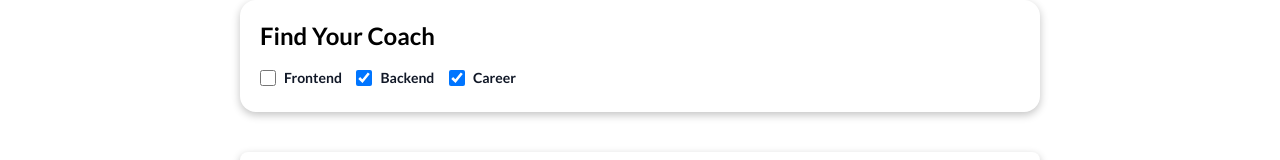
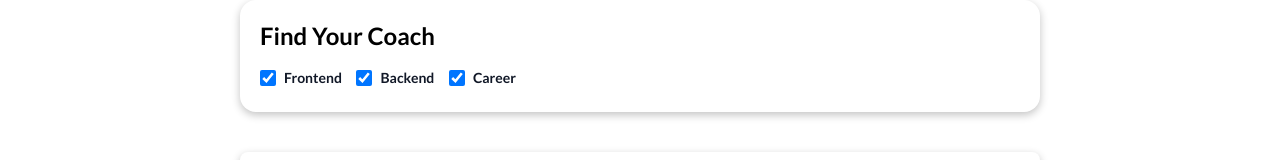
Before and after one commit to fluoz/find-a-coach, a Vue app: page /coaches in a window 1280 px wide. Shown: the part 128-288 px from the top of the page. Built offline with nearby package versions, Linux system fonts and the light colour scheme; no server answers; the HTML template or start-up script is replaced by a standard one.

Commit message:
add filter function

```diff
--- a/src/App.vue
+++ b/src/App.vue
@@ -1,5 +1,12 @@
 <script setup>
+import { onMounted } from "@vue/runtime-core";
 import TheNavbar from "./components/UI/TheNavbar.vue";
+import { useCoachStore } from "./stores/coachsApi";
+
+const coaches = useCoachStore();
+onMounted(() => {
+  coaches.getCoachData();
+});
 </script>
 
 <template>
--- a/src/components/Home/FindCoach.vue
+++ b/src/components/Home/FindCoach.vue
@@ -7,7 +7,7 @@
           <input
             id="frontend"
             type="checkbox"
-            value=""
+            v-model="frontend"
             class="w-4 h-4 text-blue-600 bg-gray-100 rounded border-gray-300"
           />
           <label for="frontend" class="ml-2 font-semibold text-sm text-gray-900"
@@ -19,7 +19,7 @@
             checked
             id="backend"
             type="checkbox"
-            value=""
+            v-model="backend"
             class="w-4 h-4 text-blue-600 bg-gray-100 rounded border-gray-300"
           />
           <label for="backend" class="ml-2 font-semibold text-sm text-gray-900"
@@ -31,7 +31,7 @@
             checked
             id="career"
             type="checkbox"
-            value=""
+            v-model="career"
             class="w-4 h-4 text-blue-600 bg-gray-100 rounded border-gray-300"
           />
           <label for="career" class="ml-2 font-semibold text-sm text-gray-900"
@@ -43,4 +43,27 @@
   </div>
 </template>
 
-<style scoped></style>
+<script setup>
+import { ref, watch } from "vue";
+const props = defineProps({
+  frontend: {
+    type: Boolean,
+  },
+  backend: {
+    type: Boolean,
+  },
+  career: {
+    type: Boolean,
+  },
+});
+
+const frontend = ref(props.frontend);
+const backend = ref(props.backend);
+const career = ref(props.career);
+
+const emit = defineEmits(["checkboxes"]);
+
+watch([frontend, backend, career], () => {
+  emit("checkboxes", { frontend, backend, career });
+});
+</script>
--- a/src/components/Home/TheCoachs.vue
+++ b/src/components/Home/TheCoachs.vue
@@ -10,7 +10,7 @@
       <div class="mt-4">
         <ul>
           <the-lists
-            v-for="coach in coaches"
+            v-for="coach in filteredCoaches"
             :data="coach"
             :key="coach.id"
           ></the-lists>
@@ -22,9 +22,28 @@
 
 <script setup>
 import { useCoachStore } from "../../stores/coachsApi.js";
-import { computed } from "@vue/reactivity";
+import { computed, toRefs, ref } from "@vue/reactivity";
 import TheLists from "./TheLists.vue";
+import { inject, watch } from "@vue/runtime-core";
+
+const frontend = inject("frontend");
+const backend = inject("backend");
+const career = inject("career");
 
 const coachStore = useCoachStore();
 const coaches = computed(() => coachStore.data);
+const filteredCoaches = computed(() => {
+  return coaches.value.filter((e) => {
+    if (frontend.value && e.type.includes("frontend")) {
+      return true;
+    }
+    if (backend.value && e.type.includes("backend")) {
+      return true;
+    }
+    if (career.value && e.type.includes("career")) {
+      return true;
+    }
+    return false;
+  });
+});
 </script>
--- a/src/components/Home/TheLists.vue
+++ b/src/components/Home/TheLists.vue
@@ -33,8 +33,7 @@ const typeColor = (type) => {
     return ["px-3", "py-1", "bg-red-800", "text-white", "rounded-full"];
   } else if (type === "career") {
     return ["px-3", "py-1", "bg-blue-800", "text-white", "rounded-full"];
-  } else {
-    return ["px-3", "py-1", "bg-purple-800", "text-white", "rounded-full"];
   }
+  return ["px-3", "py-1", "bg-purple-800", "text-white", "rounded-full"];
 };
 </script>
--- a/src/stores/counter.js
+++ /dev/null
@@ -1,16 +0,0 @@
-import { defineStore } from "pinia";
-
-export const useCounterStore = defineStore({
-  id: "counter",
-  state: () => ({
-    counter: 0,
-  }),
-  getters: {
-    doubleCount: (state) => state.counter * 2,
-  },
-  actions: {
-    increment() {
-      this.counter++;
-    },
-  },
-});
--- a/src/views/HomeView.vue
+++ b/src/views/HomeView.vue
@@ -1,11 +1,31 @@
 <script setup>
 import FindCoach from "../components/Home/FindCoach.vue";
 import TheCoachs from "../components/Home/TheCoachs.vue";
+import { computed, provide, ref, watch } from "vue";
+
+const frontend = ref(true);
+const backend = ref(true);
+const career = ref(true);
+
+provide("frontend", frontend);
+provide("backend", backend);
+provide("career", career);
+
+const getDataBox = (data) => {
+  frontend.value = data.frontend.value;
+  backend.value = data.backend.value;
+  career.value = data.career.value;
+};
 </script>
 
 <template>
   <section>
-    <find-coach></find-coach>
+    <find-coach
+      :frontend="frontend"
+      :backend="backend"
+      :career="career"
+      @checkboxes="getDataBox"
+    ></find-coach>
     <div class="mt-10">
       <the-coachs></the-coachs>
     </div>
```
